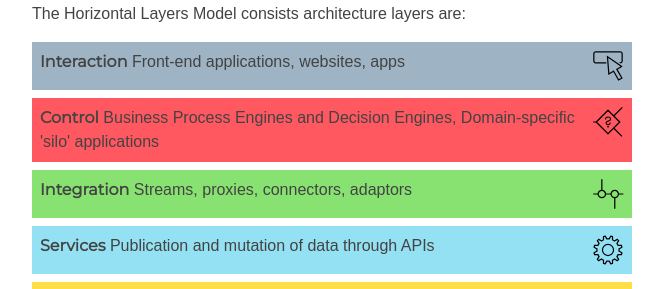
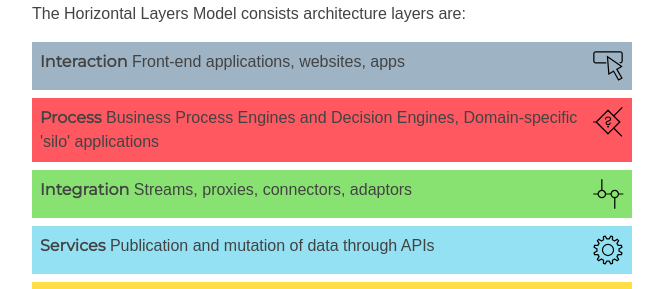
Before and after one commit to Haarlem/haarlem.github.io, a Jekyll site: the page built from hlm/index.md, in a window 1280 px wide. Shown: the part 634-923 px from the top of the page, without its empty margins (138-801 px from the left). Built offline with Jekyll 4.4.1, drawn with Linux system fonts in a browser that asks for light colours; our own code applies the rules of GitHub Pages for plain Markdown files.

Commit message:
Update 'control' to 'process'
To be in line with the wording of 'Common Ground'

```diff
--- a/_includes/layers.html
+++ b/_includes/layers.html
@@ -6,7 +6,7 @@
   </li>
   <li class="layer2 {% if include.select contains '2' %}select{% endif %}">
     <img src="{{ site.baseUrl }}/assets/hlm-layer-2.svg">
-    <h4>Control</h4>
+    <h4>Process</h4>
     <p>Business Process Engines and Decision Engines, Domain-specific 'silo' applications</p>
   </li>
   <li class="layer3 {% if include.select contains '3' %}select{% endif %}">
```
